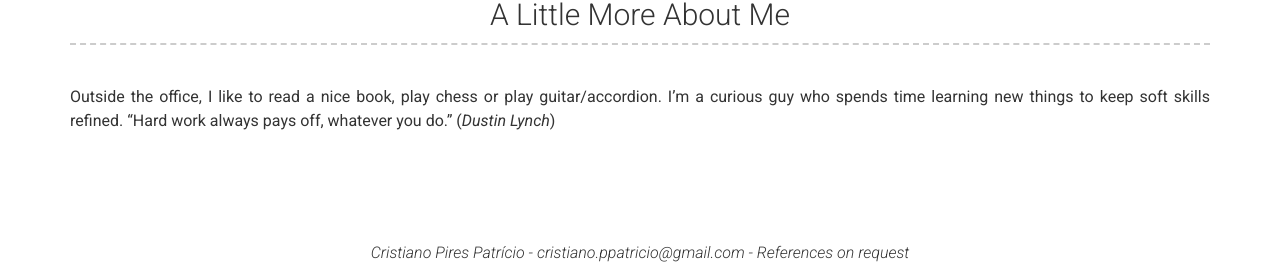
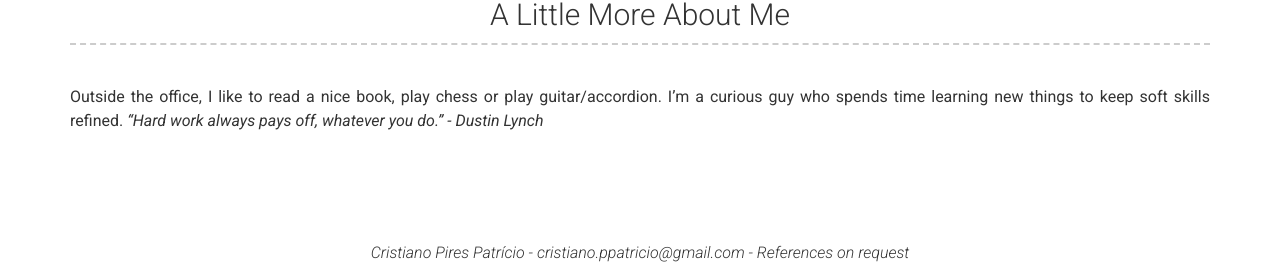
Before and after one commit to CristianoPatricio/cristianopatricio.github.io, a Jekyll site: the page built from index.md, in a window 1280 px wide. Shown: the part 1324-1593 px from the top of the page. Built offline with Jekyll 4.4.1, drawn with Linux system fonts in a browser that asks for light colours; nearby versions of some CDN libraries.

```diff
--- a/_config.yml
+++ b/_config.yml
@@ -52,7 +52,7 @@ about_content: | # this will include new lines to allow paragraphs
 # more_title: A Little More About Me #(Use this to override about more section title)
 more_content: | # this will include new lines to allow paragraphs
   Outside the office, I like to read a nice book, play chess or play guitar/accordion. I'm a curious guy who spends time learning new things to keep soft skills refined.
-  "Hard work always pays off, whatever you do." (*Dustin Lynch*)
+  *"Hard work always pays off, whatever you do." - Dustin Lynch*
 
 # Footer
 footer_show_references: true
```
